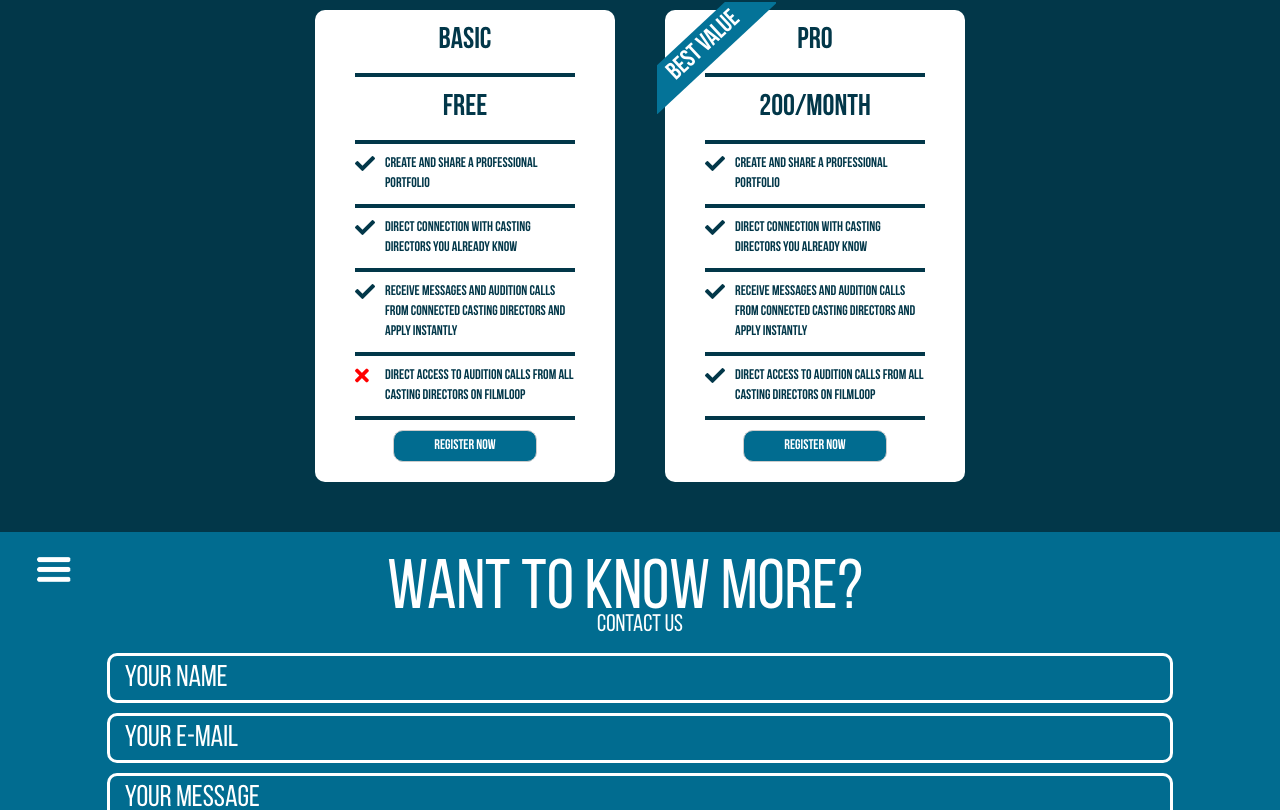
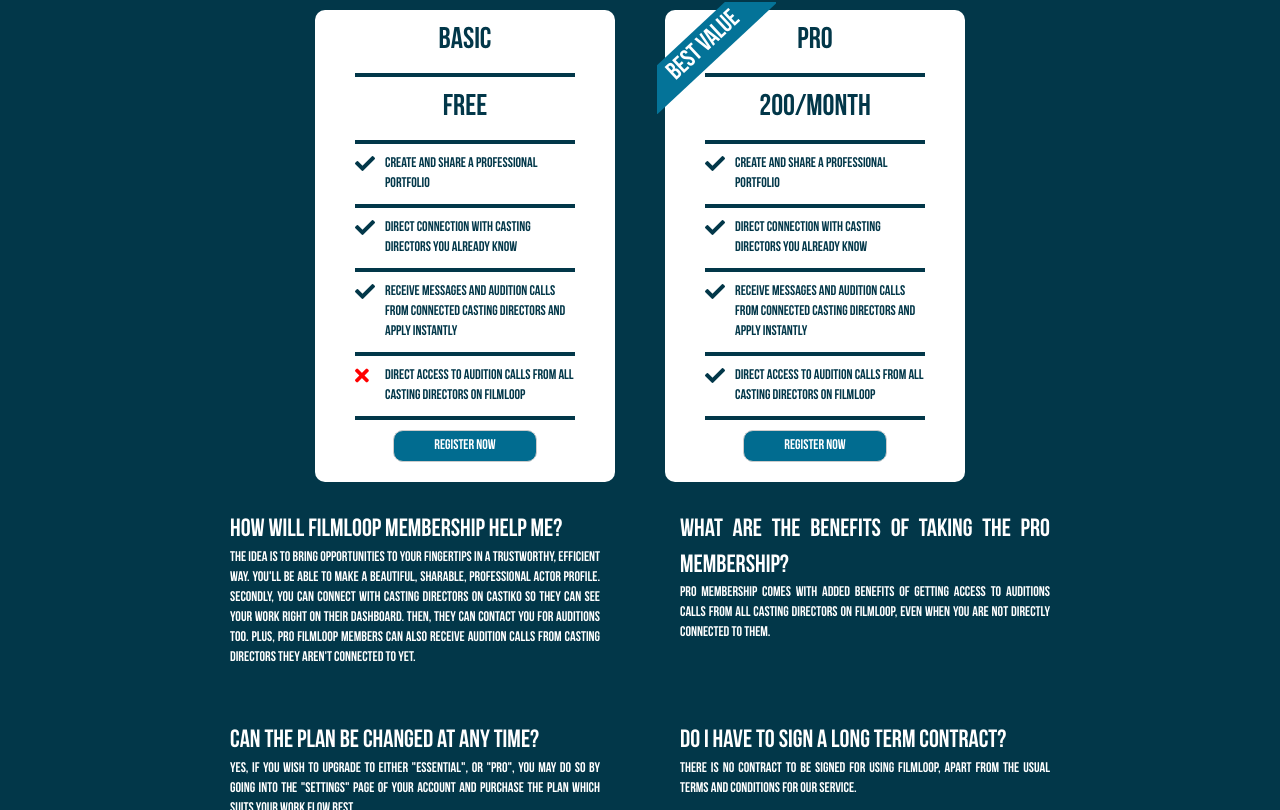
Before and after one commit to phoenixnitin/filmloop, an Angular app: page /home in a window 1280 px wide. Shown: the part 4187-4997 px from the top of the page. Built offline with nearby package versions, Linux system fonts and the light colour scheme.

Commit message:
add: questions at the end of membership plans

```diff
--- a/src/app/pages/home/home.component.css
+++ b/src/app/pages/home/home.component.css
@@ -175,7 +175,7 @@
   border-radius: 10px;
   padding: 10px 10px 20px 10px;
   max-width: 300px;
-  margin: 0 auto;
+  margin: 0 auto 30px auto;
 }
 .card > ul {
   list-style: none;
@@ -217,7 +217,20 @@
   background-color: #047398;
   color: white;
 }
-
+.ques-container-box{
+  max-width: 900px;
+  margin: 0 auto;
+}
+.ques-container{
+  padding: 0 40px;
+}
+.title{
+  text-align: justify;
+  font-size: 25px;
+}
+.content{
+  text-align: justify;
+}
 /*---------------------*/
 .contact-title, .what-we-do-title{
   display: inline-flex;
--- a/src/app/pages/home/home.component.html
+++ b/src/app/pages/home/home.component.html
@@ -100,7 +100,33 @@
           <button class="btn btn-default">Register Now</button>
         </div>
       </div>
-
+    </div>
+    <div class="ques-container-box">
+      <div class="ques-container col-xs-12 col-sm-6">
+        <div class="title">How will filmloop membership help me?</div>
+        <div class="content">The idea is to bring opportunities to your fingertips in a trustworthy,
+          efficient way. You'll be able to make a beautiful, sharable, professional actor profile. Secondly,
+          you can connect with casting directors on castiko so they can see your work right on their dashboard.
+          Then, they can contact you for auditions too. Plus, pro filmloop members can also receive audition calls
+          from casting directors they aren't connected to yet.
+        </div>
+      </div>
+      <div class="ques-container col-xs-12 col-sm-6">
+        <div class="title">What are the benefits of taking the pro membership?</div>
+        <div class="content">Pro membership comes with added benefits of getting access to auditions calls
+          from all casting directors on filmloop, even when you are not directly connected to them.
+        </div>
+      </div>
+      <div class="ques-container col-xs-12 col-sm-6">
+        <div class="title">Can the plan be changed at any time?</div>
+        <div class="content">Yes, if you wish to upgrade to either "Essential", or "Pro", you may do so by
+          going into the "settings" page of your account and purchase the plan which suits your work flow best.
+        </div>
+      </div>
+      <div class="ques-container col-xs-12 col-sm-6">
+        <div class="title">Do I have to sign a long term contract?</div>
+        <div class="content">There is no contract to be signed for using filmloop, apart from the usual terms and conditions for our service.</div>
+      </div>
     </div>
   </div>
   <div class="col-xs-12 container-block contact-us">
--- a/src/app/pages/home/home.component.ts
+++ b/src/app/pages/home/home.component.ts
@@ -13,6 +13,7 @@
     let floopHeight = jQuery("#filmloop").height();
     jQuery("#filmloop").css("margin-top", (winHeight - floopHeight)/2);
     jQuery(".container-block").height(jQuery(window).height());
+    jQuery(".ques-container").eq(1).height(jQuery(".ques-container").first().height());
   }
   ngAfterViewInit(){
   }
```
